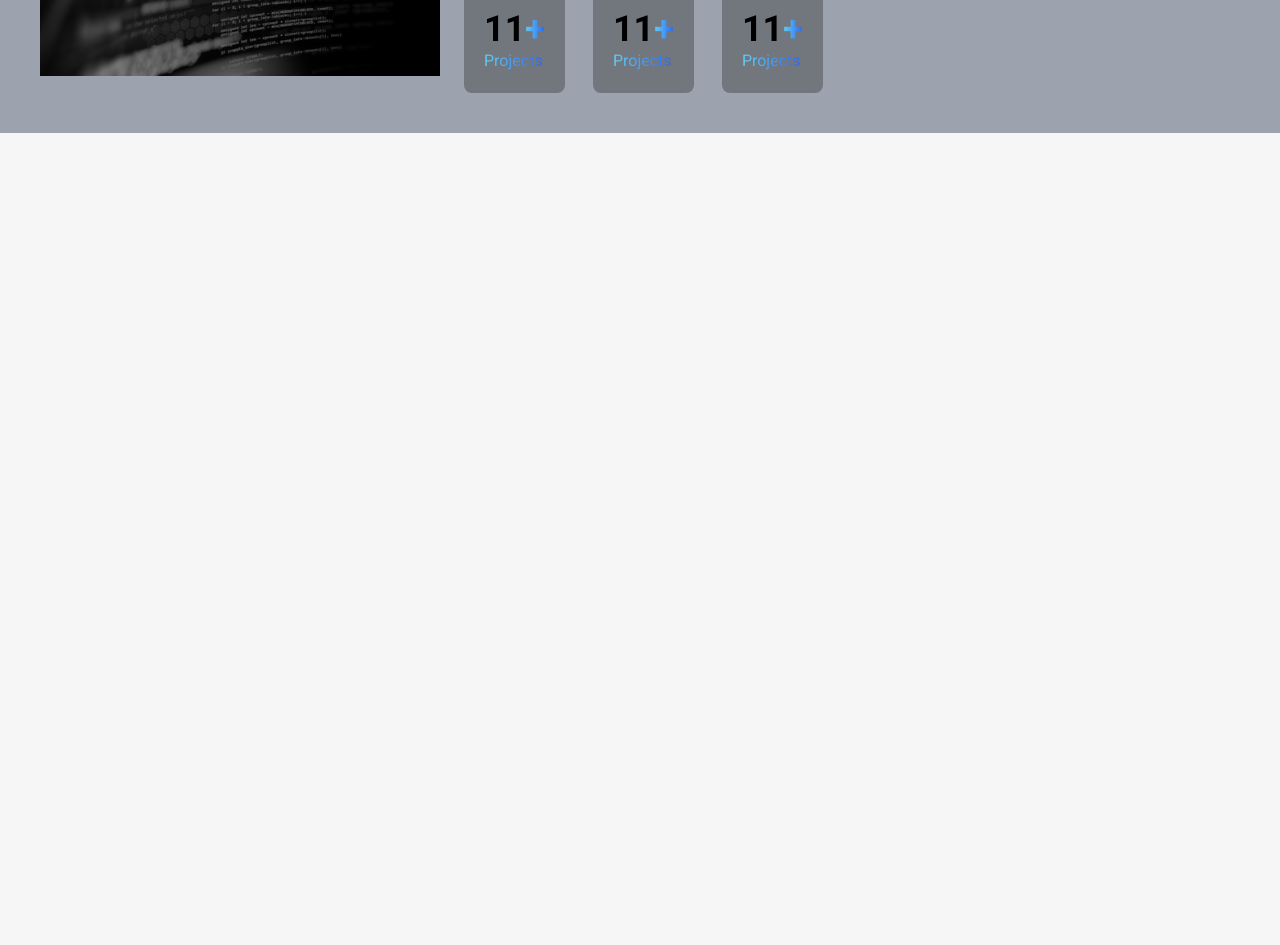
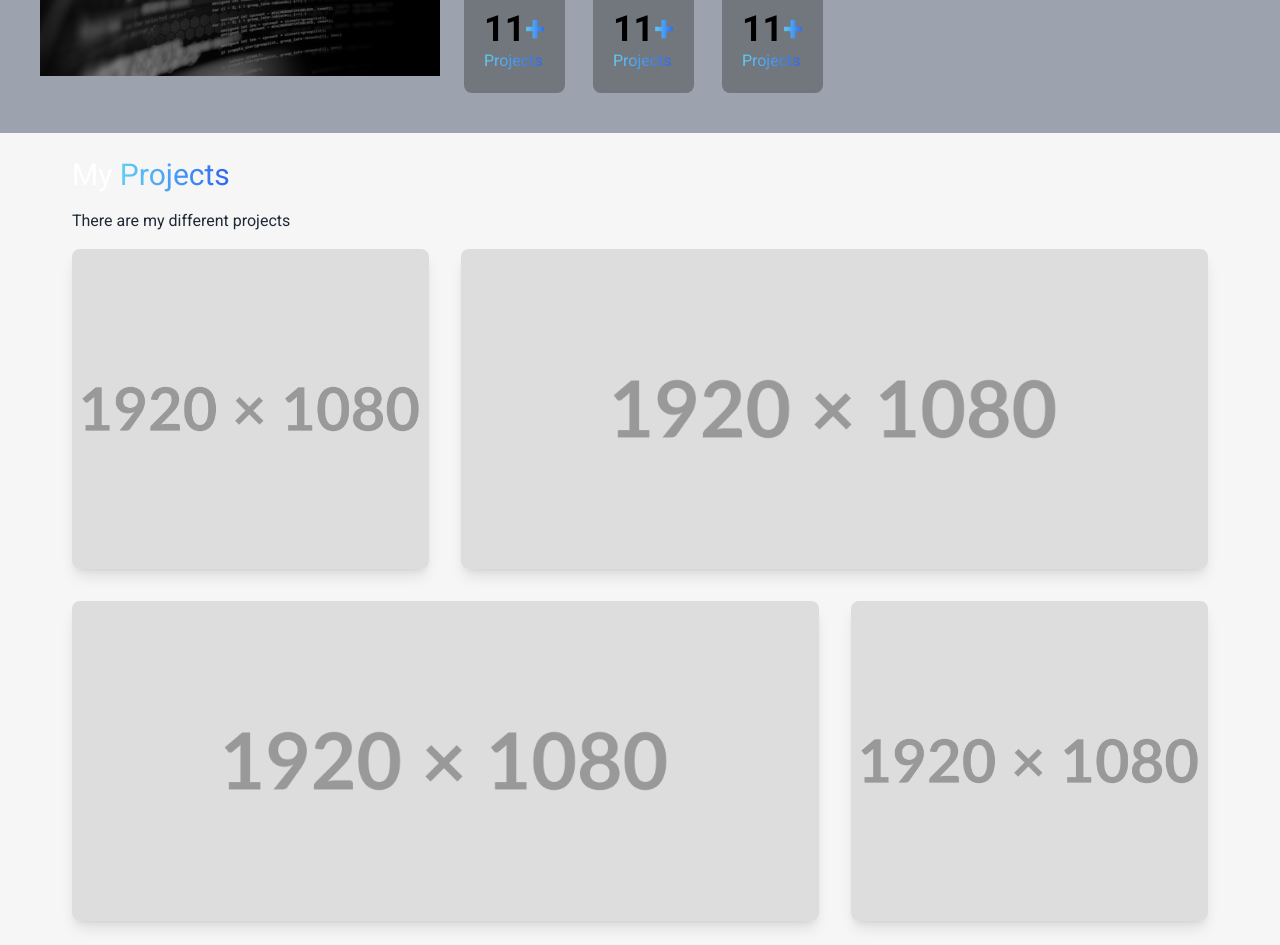
Before and after one commit to Moiz-16/js-css-portfolio-website, a React (Create React App) app: page / in a window 1280 px wide. Shown: the part 740-1685 px from the top of the page. Before the commit the page ends 873 px from the top, so only its background shows below. Built offline with nearby package versions, Linux system fonts and the light colour scheme.

Commit message:
Projects Component Complete

```diff
--- a/src/App.js
+++ b/src/App.js
@@ -1,6 +1,7 @@
 import About from "./components/About";
 import Hero from "./components/Hero";
 import Navbar from "./components/Navbar";
+import Projects from "./components/Projects";
 
 function App() {
   return (
@@ -8,6 +9,7 @@
       <Navbar/>
       <Hero/>
       <About/>
+      <Projects/>
     </div>
   );
 }
--- /dev/null
+++ b/src/components/Projects.jsx
@@ -0,0 +1,57 @@
+import React from 'react'
+import proj1 from '../assets/placeholder.png'
+
+const Projects = () => {
+  return (
+    <div class="py-6 max-w-[1200px] mx-auto">
+      <div class='mx-auto px-4 md:px-8'>
+        <div class='mb-4 flex items-center justify-between'>
+          <div class='flex flex-col gap-4'>
+            <h2 class ="text-2xl lg:text-3xl text-white">
+              My <span>Projects</span>
+            </h2>
+            <p class='text-gray-800'>
+              There are my different projects
+            </p>
+
+
+
+          </div>
+
+
+        </div>
+        <div class='grid gap-4 grid-cols-2 sm:grid-cols-3 md:gap-6 xl:gap-8'>
+
+          <a  class="group h-48 overflow-hidden rounded-lg shadow-lg md:h-80">
+            <img src={proj1} alt="" class="h-full w-full object-cover object-center transition
+                                            duration-200 group-hover:scale-110"/>
+
+          </a>
+
+          <a  class="group h-48 overflow-hidden rounded-lg shadow-lg md: col-span-2 md:h-80">
+            <img src={proj1} alt="" class="h-full w-full object-cover object-center transition
+                                            duration-200 group-hover:scale-110"/>
+
+          </a>
+
+          <a class="group h-48 overflow-hidden rounded-lg shadow-lg md: col-span-2 md:h-80">
+            <img src={proj1} alt="" class="h-full w-full object-cover object-center transition
+                                            duration-200 group-hover:scale-110"/>
+
+          </a>
+
+          <a  class="group h-48 overflow-hidden rounded-lg shadow-lg md:h-80">
+            <img src={proj1} alt="" class="h-full w-full object-cover object-center transition
+                                            duration-200 group-hover:scale-110"/>
+
+          </a>
+
+        </div>
+
+      </div>
+
+    </div>
+  )
+}
+
+export default Projects
```
Also changed, not shown: src/assets/placeholder.png (added).
